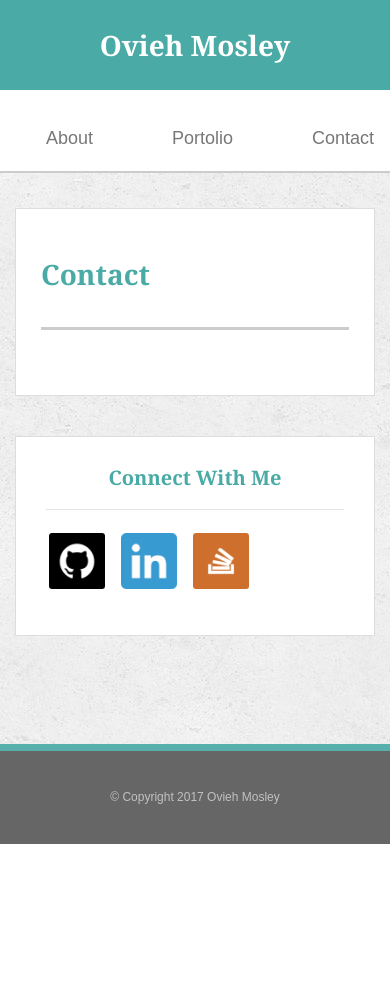
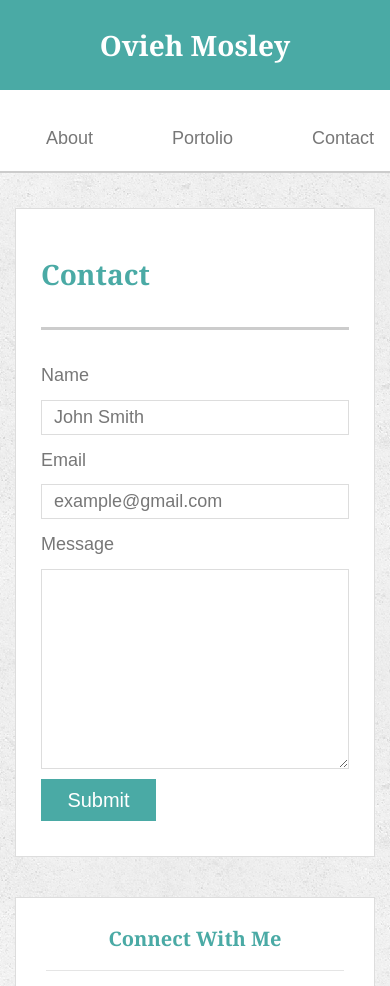
Before and after one commit to ovieh/Bootstrap-Portfolio, a plain HTML site: page contact.html in a window 390 px wide. Shown: the top 986 px of the page. Before the commit the page ends 844 px from the top, so only its background shows below. Drawn offline with nearby package versions, Linux system fonts and the light colour scheme.

Commit message:
Completed Contact page.

```diff
--- a/assets/css/style.css
+++ b/assets/css/style.css
@@ -9,14 +9,9 @@ body {
     background: url("../images/concrete_seamless.png");
     margin: 0;
     line-height: 175%;
-    /* font-weight: 600; */
     font-size: 18px;
     margin-bottom: 100px;
 }
-
-/* #header_container {
-    width: 91%;
-} */
 
 footer {
     background-color: #666666;
@@ -25,8 +20,7 @@ footer {
     border-top: 7px;
     border-color: #57b0ab;
     border-style: solid;
-    /* clear: both; */
-    /* margin-top: 20px; */
+
     position: absolute;
     bottom: 0;
     width: 100%;
@@ -34,23 +28,18 @@ footer {
 
 .main {
     width: 960px;
-    /* margin: 0 auto; */
-    /* padding: 0; */
 }
 
 .logo {
-    /* width: 250px; */
     height: 90px;
     background-color: #4aaaa5;
-    /* margin-left: 145px; */
-    /* float: left; */
     color: #ffffff;
     text-align: center;
     font-size: 28px;
     line-height: 90px;
     margin-bottom: 0;
     padding: 0 7px;
-    /* width: 100%; */
+
 }
 
 
@@ -75,8 +64,6 @@ h3 {
     border-bottom: 2px;
     border-color: #cccccc;
     border-style: solid;
-    /* height: 90px; */
-    /* width: 100%; */
     padding: 0;
 }
 .nav-list {
@@ -88,9 +75,6 @@ ul {
 }
 
 nav a {
-    /* display: inline-block; */
-    /* padding-left: 15px; */
-    /* margin-left: 15px; */
     line-height: 14px;
     color: #999;
     text-decoration: none;
@@ -130,15 +114,10 @@ img.icons:hover {
 }
 
 .content {
-    /* padding: 5px; */
     margin-top: 35px;
-    /* min-height: calc(100vh - 215px); */
-    /* width: 960px; */
-
 }
 
 #about {
-    /* padding-bottom: 20px; */
     padding: 0 25px 35px 25px;
     box-sizing: border-box;
     background-color: #ffffff;
@@ -160,7 +139,6 @@ article {
 aside {
     box-sizing: border-box;
     background-color: #ffffff;
-    /* width: 270px; */
     height: 200px;
     padding: 30px 30px 45px 30px;
     margin-left: 0px;
@@ -181,14 +159,6 @@ aside hr {
 }
 ul.list-inline {
     padding-left: 30px;
-}
-
-
-.social {
-    margin: 0;
-    /* padding: 0 7px 0 7px; */
-    /* width: 62px; */
-    /* height: 62px; */
 }
 
 #connect {
--- a/contact.html
+++ b/contact.html
@@ -37,10 +37,25 @@
             <section class="col-xl-8 col-lg-8 col-md-12 col-sm-12" id="about">
                 <h1>Contact</h1>
                 <hr id="thick">
+                <form action="#">
+                    <label for="name">Name</label>
+                    <br>
+                    <input type="text" name="name" placeholder="John Smith" />
+                    <br>
+                    <label for="email">Email</label>
+                    <br>
+                    <input type="text" name="email" placeholder="example@gmail.com" /> <br>
+                    <label for="message">Message</label>
+                    <textarea name="message" rows="20" cols="80">
+
+                    </textarea>
+                    <button type="submit">Submit</button>
+                </form>
+
 
             </section>
 
-            <aside class="col-lg-3 col-md-12 col-sm-12 social">
+            <aside class="col-lg-3 col-md-12 col-sm-12">
                 <h3 id="connect">Connect With Me</h3>
                 <hr>
                 <ul class="list-inline">
```
Also changed, not shown: index.html (+1 -1 lines), portfolio.html (+1 -1 lines).
